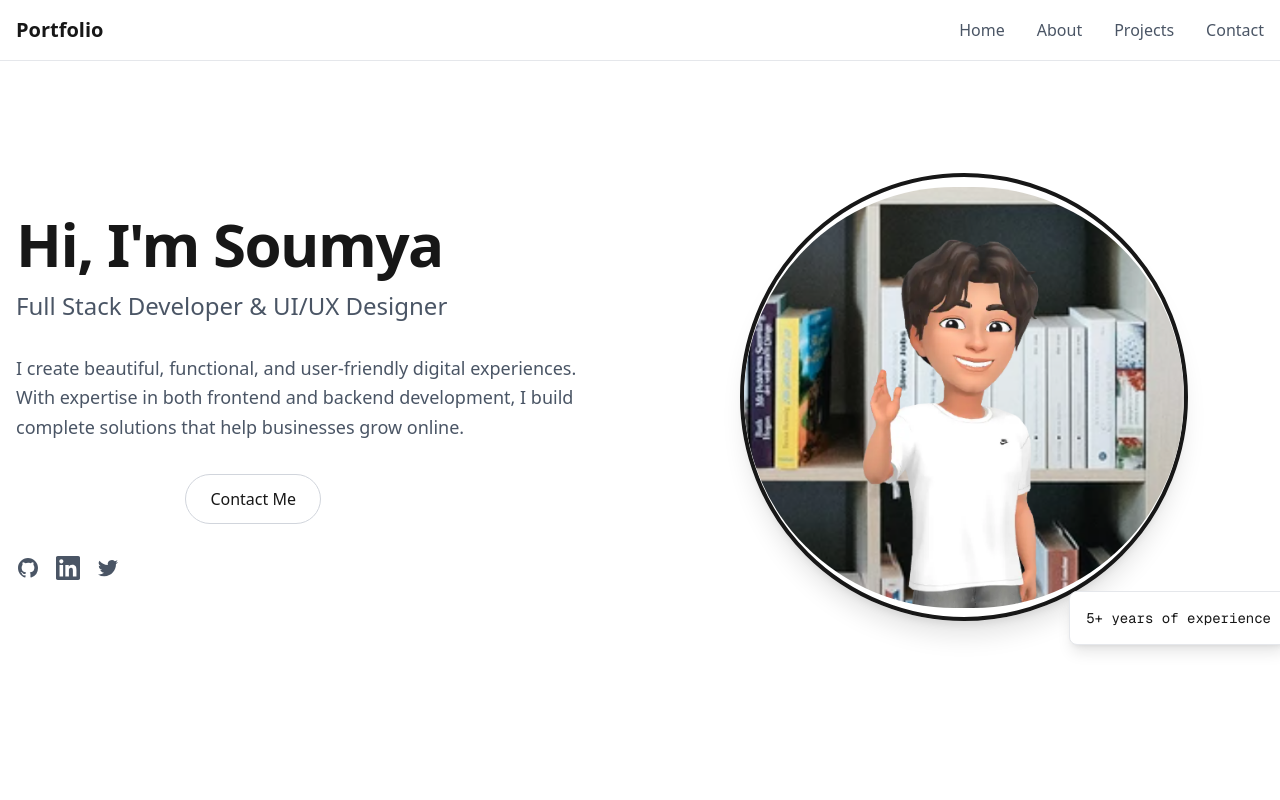
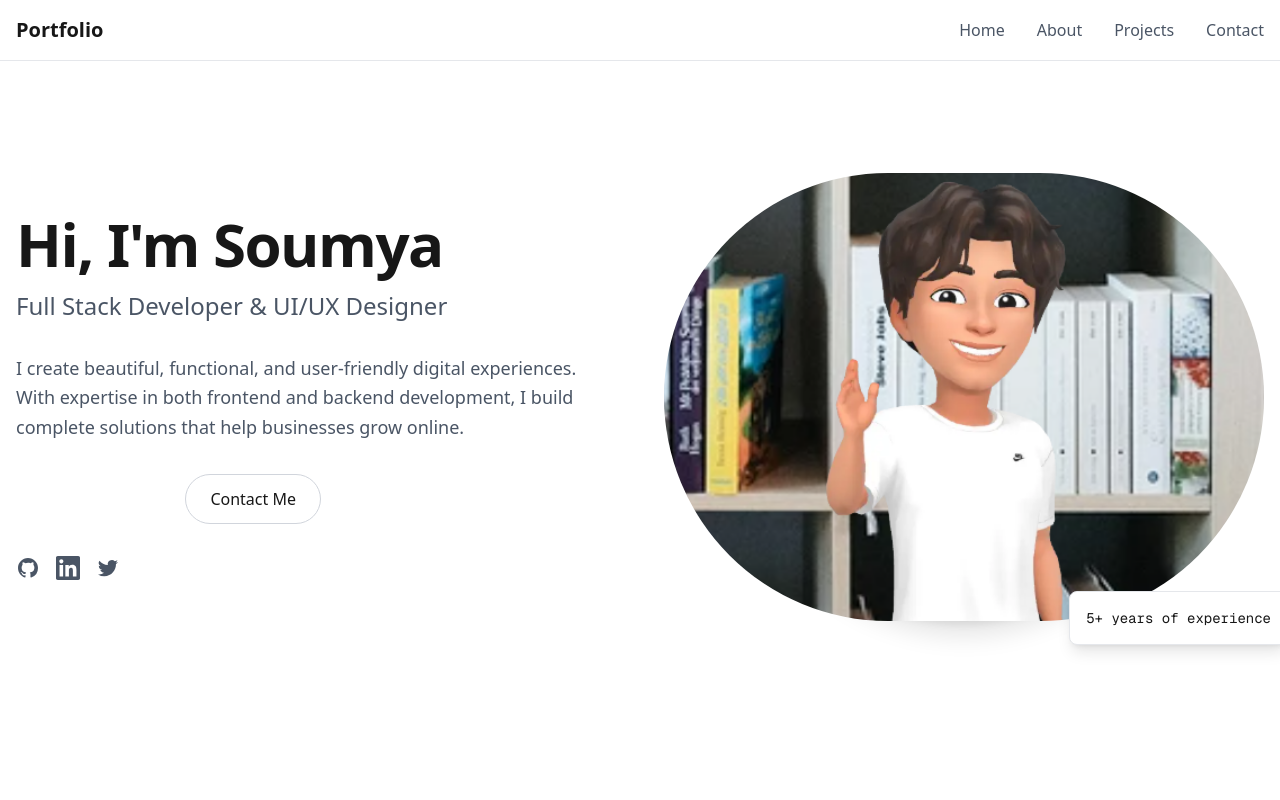
Before and after one commit to Whiiteee/Portfolio-App, a Next.js app: page / in a window 1280 px wide. Shown: the top 800 px of the page. Built offline with nearby package versions, Linux system fonts and the light colour scheme.

Commit message:
Fix profile image to properly fill circular container

```diff
--- a/components/Hero.js
+++ b/components/Hero.js
@@ -64,9 +64,7 @@ export default function Hero() {
               <Image
                 src="/profile.png"
                 alt="Your Name"
-                // fill
-                height={533}
-                width={510}
+                fill
                 className="object-cover rounded-full"
                 priority
               />
```
